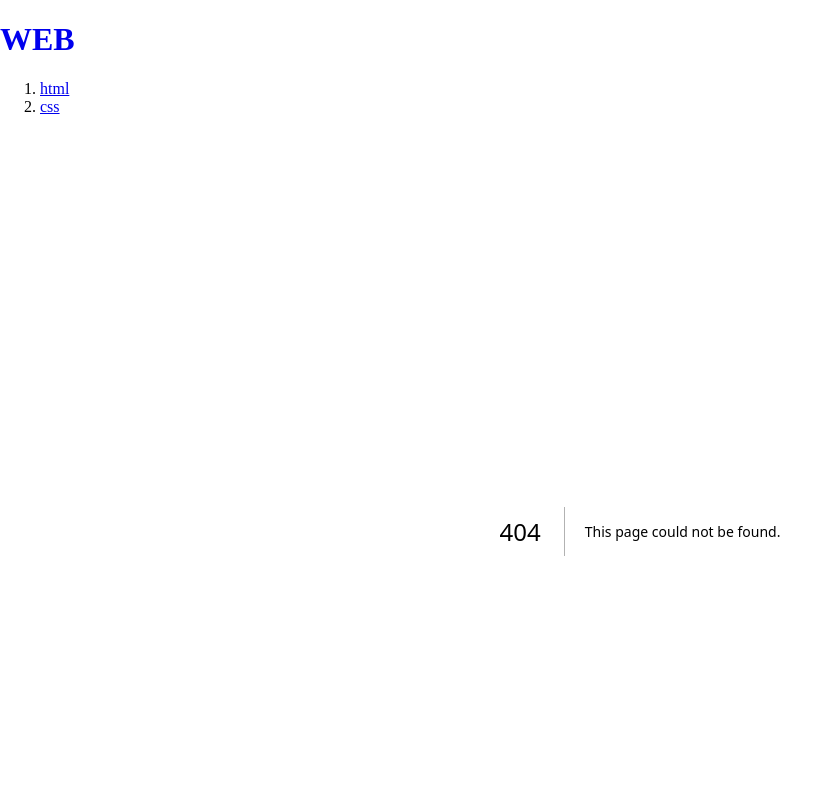
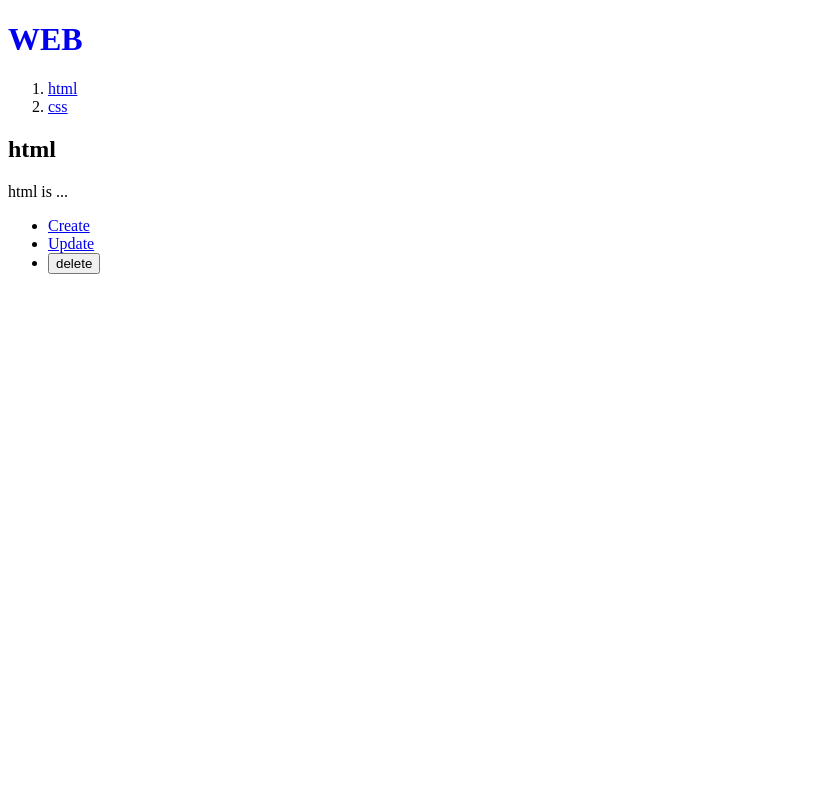
Before and after one commit to jeong0903/React-X-Nextjs, a Next.js app: page /read/1 in a window 1280 px wide. Before the commit this address had no page. Shown: the top 800 px of the page, without its empty margins (0-839 px from the left). Built offline with nearby package versions, Linux system fonts and the light colour scheme; data requests are answered from the project's data file.

Commit message:
Next.js 13-11 read

```diff
--- /dev/null
+++ b/src/app/read/[id]/page.js
@@ -0,0 +1,10 @@
+export default async function Read(props) {
+    const resp = await fetch(`http://localhost:9999/topics/${[props.params.id]}`);
+    const topic = await resp.json();
+    return(
+        <>
+            <h2>{topic.title}</h2>
+            {topic.body}
+        </>
+    )
+}
```
Also changed, not shown: src/app/read/page.js (deleted, +0 -8 lines).
